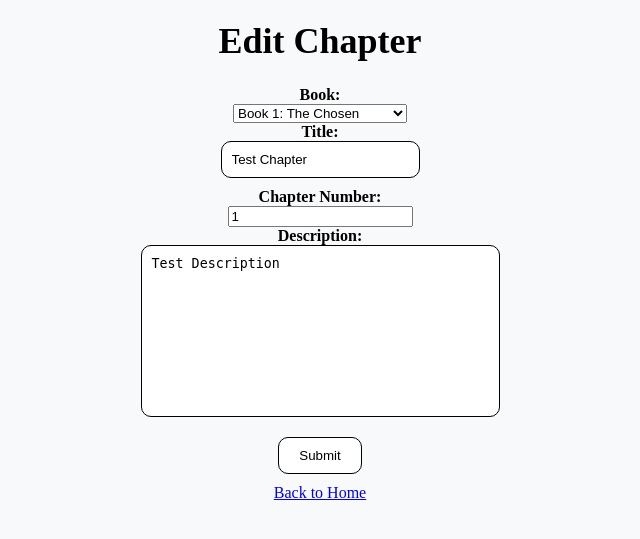
After one commit to garethnottuccs/cs4500-fall2023, a Django app: page /1/chapter/edit/ in a window 1280 px wide. The commit adds this page. Shown: the top 539 px of the page, without its empty margins (320-960 px from the left). Run offline with Django 3.2, Linux system fonts and the light colour scheme; data comes from the database, SQL or seed files in the repository; both versions use the stored data as it was after the commit.

Commit message:
Chapter editing

```diff
--- /dev/null
+++ b/BookTrackerapp/templates/BookTrackerapp/chapter_edit.html
@@ -0,0 +1,90 @@
+{% extends './base.html' %}
+
+{% block head %}
+  <style>
+    /* Add your custom styles for character_edit.html here */
+    body {
+      background-color: #f8f9fa;
+    }
+
+    h1 {
+      text-align: center;
+      font-size: 36px;
+      margin-top: 20px;
+    }
+
+    form {
+      display: flex;
+      flex-direction: column;
+      align-items: center;
+      margin-top: 20px;
+    }
+
+    /* Custom styles for text inputs and textarea */
+    input[type="text"],
+    textarea {
+      border-radius: 10px; /* Round edges */
+      background-color: #ffffff; /* White background */
+      border: 1px solid #000000; /* Black outline */
+      padding: 10px; /* Adjust padding as needed */
+      margin-bottom: 10px; /* Add margin for spacing */
+      resize: none; /* Disable textarea resizing */
+    }
+
+    /* Custom styles for labels */
+    label {
+      font-weight: bold; /* Bold labels */
+    }
+
+    /* Custom styles for buttons */
+    .button,
+    input[type="submit"] {
+      display: inline-block;
+      margin: 10px;
+      padding: 10px 20px;
+      border: 1px solid #000000;
+      border-radius: 10px;
+      text-decoration: none;
+      color: #000000;
+      background-color: #ffffff;
+      transition: color 0.3s;
+      cursor: pointer;
+    }
+
+    /* Hover effect for buttons */
+    .button:hover,
+    input[type="submit"]:hover {
+      color: #3366cc; /* Soft blue text color on hover */
+      text-decoration: underline; /* Underline text on hover */
+    }
+
+  </style>
+{% endblock %}
+
+{% block body %}
+  <div>
+    <h1>Edit Chapter</h1>
+    <form method="post">
+      {% csrf_token %}
+      <!-- Dropdown menu -->
+      <label for="{{ form.book.id_for_label }}">Book:</label>
+      {{ form.book }}
+
+      <!-- Title input -->
+      <label for="{{ form.title.id_for_label }}">Title:</label>
+      {{ form.title }}
+
+      <!-- Chapter Number input -->
+      <label for="{{ form.chapternumber.id_for_label }}">Chapter Number:</label>
+      {{ form.chapternumber }}
+
+      <!-- Description input -->
+      <label for="{{ form.description.id_for_label }}">Description:</label>
+      {{ form.description }}
+
+      <input type="submit" value="Submit"/>
+      <a class="btn-fancy" href="{% url 'book_list' %}">Back to Home</a>
+    </form>
+
+  </div>
+{% endblock %}
--- a/BookTrackerapp/templates/BookTrackerapp/view_book.html
+++ b/BookTrackerapp/templates/BookTrackerapp/view_book.html
@@ -142,6 +142,11 @@
         <div class="chapter">
           <h4>{{chapter.chapternumber}} :{{ chapter.title }}</h4>
           <p>{{ chapter.description }}</p>
+          <div class="card-buttons">
+            <a href="{% url 'edit_chapter' pk=chapter.pk %}">
+              <button class="btn btn-secondary">Edit Chapter</button>
+            </a>
+          </div>
         </div>
       {% endfor %}
     </div>
--- a/BookTrackerapp/urls.py
+++ b/BookTrackerapp/urls.py
@@ -36,6 +36,9 @@ urlpatterns = [
     path('<int:pk>/character/edit/',
          views.edit_character.as_view(),
          name='edit_character'),
+  path('<int:pk>/chapter/edit/',
+        views.edit_chapter.as_view(),
+        name='edit_chapter'),
     path('upload/', upload_image, name='upload_image'),
 
     #To be implemented: path('<int:pk>/character/', views.view_character.as_view(), name="character"),
--- a/BookTrackerapp/views.py
+++ b/BookTrackerapp/views.py
@@ -68,6 +68,10 @@ class edit_character(UpdateView):
     form_class = CharacterForm
     template_name = 'BookTrackerapp/character_edit.html'
 
+class edit_chapter(UpdateView):
+  model = Chapter
+  form_class = ChapterForm
+  template_name = 'BookTrackerapp/chapter_edit.html'
 
 # To be implemented
 #class view_character(CreateView):
```
Also changed, not shown: db.sqlite3, 1 other file.
